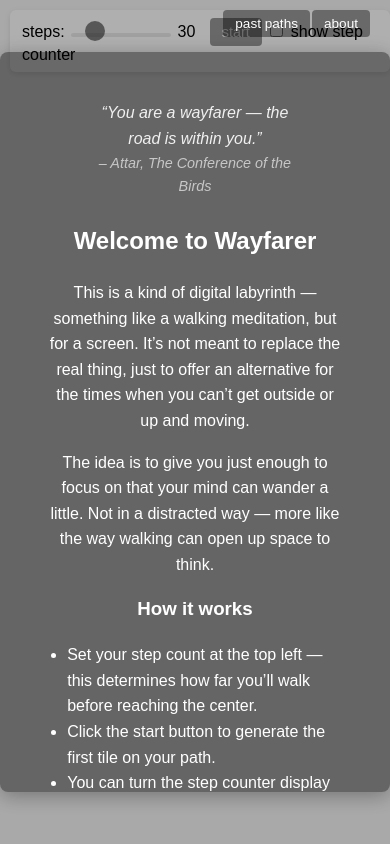
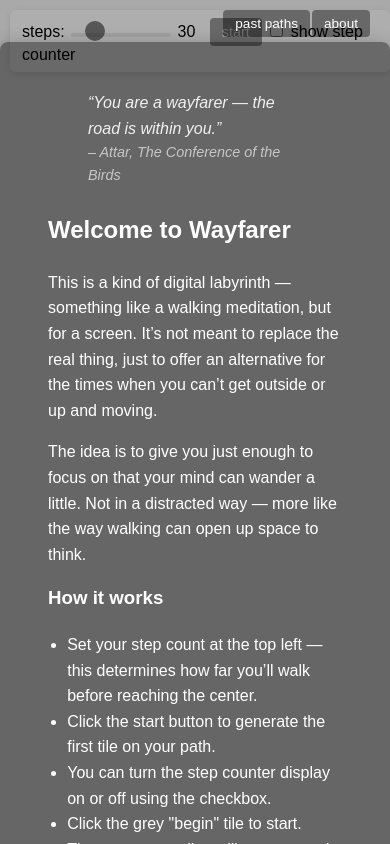
Before and after one commit to nickspeelman/wayfarer, a plain HTML site: page index.html in a window 390 px wide. Drawn offline with Linux system fonts and the light colour scheme.

Commit message:
fixing mobile scrolling

```diff
--- a/css/styles.css
+++ b/css/styles.css
@@ -286,11 +286,11 @@ input[type="checkbox"] {
   width: 100vw;
   height: 100vh;
   background: rgba(0, 0, 0, 0.3);
-  display: flex;
-  align-items: center;
-  justify-content: center;
+  display: block; /* ✅ Change from flex to block */
+  overflow-y: auto; /* ✅ Enable scrolling */
   z-index: 300;
 }
+
 
 #welcomeModal .modal-content {
   background: rgba(0, 0, 0, 0.4);
@@ -298,14 +298,13 @@ input[type="checkbox"] {
   padding: 2em 3em;
   border-radius: 8px;
   max-width: 600px;
-  max-height: 80vh;           /* ✅ Set maximum height */
-  overflow-y: auto;           /* ✅ Enable scroll if needed */
-  text-align: center;
+  margin: 5vh auto;           /* ✅ Vertically centers with spacing */
   box-shadow: 0 4px 20px rgba(0, 0, 0, 0.3);
   animation: fadeInUp 1s ease-out;
   font-size: 1em;
   line-height: 1.6;
 }
+
 
 #welcomeModal h2,
 #welcomeModal h3 {
```
